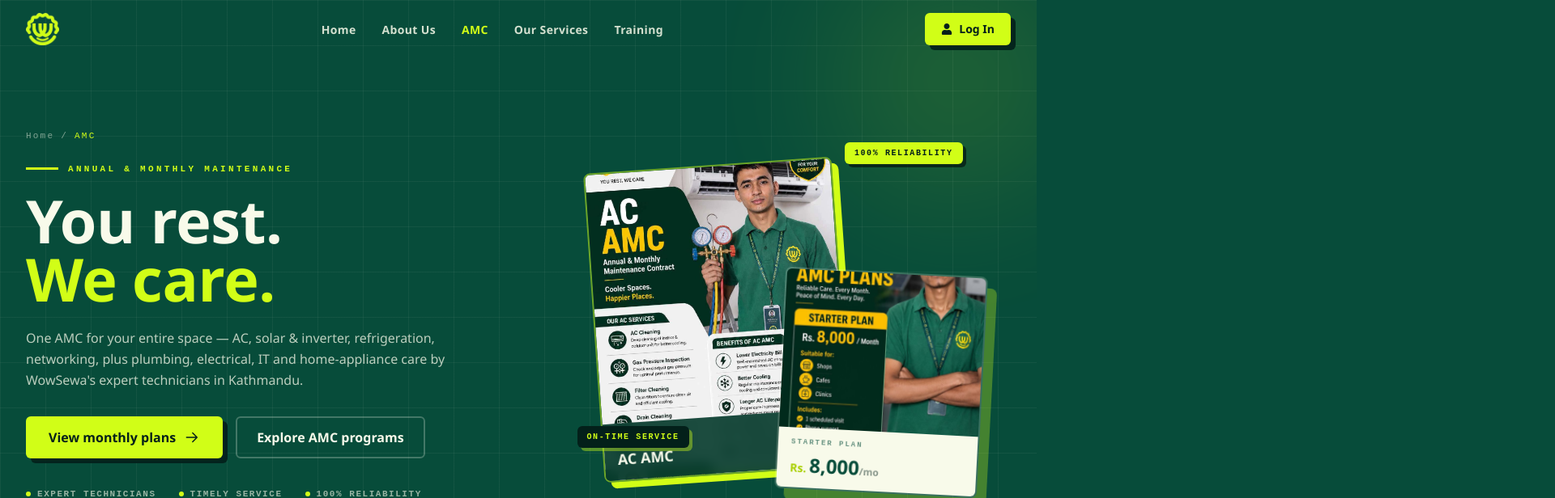
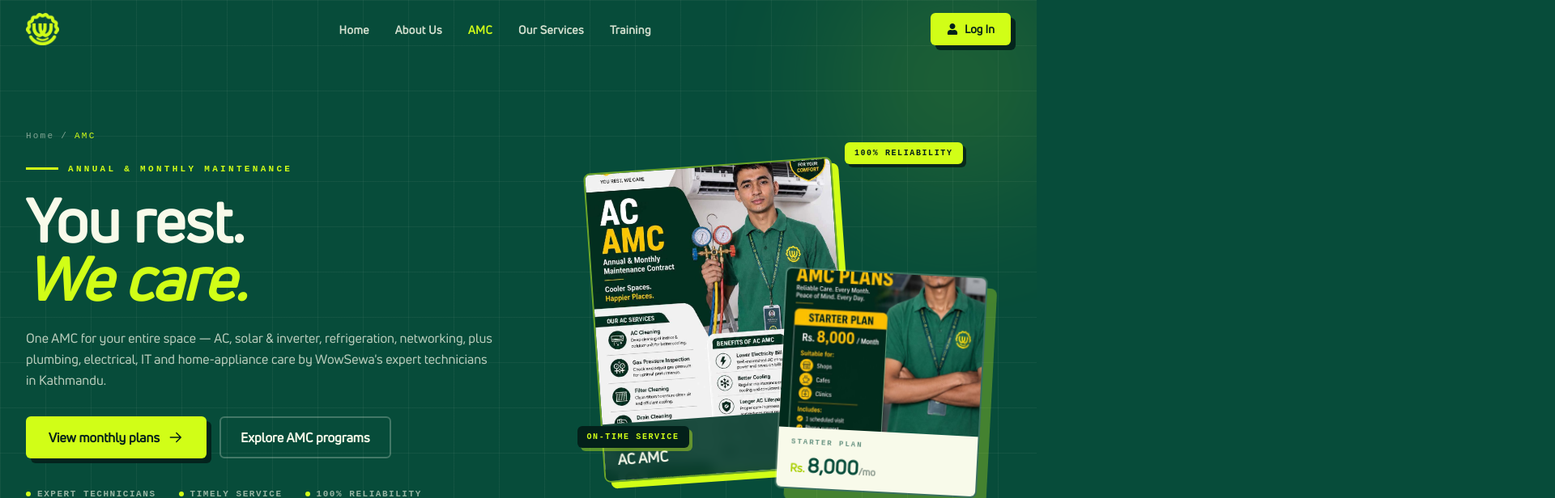
Before and after one commit to duckducky505/wowsewa-website, a React (Vite) app: page /amc in a window 1280 px wide. Shown: the top 616 px of the page at 81% size, 1920 px wide, since content can reach past the window. Built offline with nearby package versions, Linux system fonts and the light colour scheme.

Commit message:
Font and italic in selected

```diff
--- a/src/components/Hero/Hero.tsx
+++ b/src/components/Hero/Hero.tsx
@@ -375,7 +375,7 @@ export default function Hero() {
               <span className="text-outline-cream block text-[clamp(2.6rem,6vw,4.6rem)]">TO DEAD PIXELS,</span>
             </Reveal>
             <Reveal delay={280}>
-              <span className="block text-[clamp(2.6rem,6vw,4.6rem)] text-lime">
+              <span className="block text-[clamp(2.6rem,6vw,4.6rem)] text-lime italic">
                 <Scramble text="WE FIX HOME." delay={500} />
               </span>
             </Reveal>
--- a/src/components/Services/Services.tsx
+++ b/src/components/Services/Services.tsx
@@ -105,7 +105,7 @@ export default function Services() {
               <h2 className="font-display text-[clamp(2.2rem,5vw,3.9rem)] font-extrabold leading-[1.02] tracking-tight text-pine">
                 One crew for the
                 <br />
-                <span className="relative inline-block">
+                <span className="relative inline-block text-lime-deep italic">
                   whole house.
                   <svg viewBox="0 0 300 12" className="absolute -bottom-2 left-0 w-full" aria-hidden="true">
                     <path d="M3 9c60-6 180-6 294-3" stroke="#D1FE17" strokeWidth="6" fill="none" strokeLinecap="round" />
--- a/src/data/data.ts
+++ b/src/data/data.ts
@@ -42,19 +42,7 @@ import {
   IconCalendar,
 } from "../assets/icons/Icons";
 
-/* ---------------- images (employees & work) ---------------- */
-export const IMG = {
-  team: "https://image.qwenlm.ai/generated-images/ccedcf31-a2a7-4d44-b1bb-e46cfb56cb3f/_result.png",
-  plumber: "https://image.qwenlm.ai/generated-images/f97ec1a6-0218-48e9-86d5-0165166f9107/_result.png",
-  electrician: "https://image.qwenlm.ai/generated-images/3c06cf75-06d8-4069-9d8e-f2ffbe9bfe93/_result.png",
-  appliance: "https://image.qwenlm.ai/generated-images/405249b2-e457-4f5f-b4be-1df5a0478df2/_result.png",
-  it: "https://image.qwenlm.ai/generated-images/aa2fc5d6-e109-4d22-bde1-58fd9001f2e1/_result.png",
-  ac: "https://image.qwenlm.ai/generated-images/66b89f36-38f5-47e7-a924-72ffcdd762ff/_result.png",
-  painter: "https://image.qwenlm.ai/generated-images/ebfb78fb-d903-41cc-b86d-490c2f357d09/_result.png",
-  working: "https://image.qwenlm.ai/generated-images/20487d2b-d553-4f64-a194-0ee1493cb159/_result.png",
-  founder: "https://image.qwenlm.ai/generated-images/7a28877f-5de2-4cf8-9fd9-a7f50388905d/_result.png",
-  training: "https://image.qwenlm.ai/generated-images/53ecee50-3beb-4ad1-8565-66c14b1144ef/_result.png",
-};
+
 
 /* ---------------- services ---------------- */
 export type Service = {
@@ -155,14 +143,6 @@ export type Tech = {
   tags: string[];
 };
 
-export const TECHS: Tech[] = [
-  { name: "Ramesh Shrestha", role: "Master Plumber", img: IMG.plumber, rating: 4.9, jobs: 1240, years: 9, tags: ["Geyser", "Leak detection", "Bathroom fittings"] },
-  { name: "Bikash Gurung", role: "Licensed Electrician", img: IMG.electrician, rating: 4.8, jobs: 1560, years: 11, tags: ["Rewiring", "Inverter", "Emergency"] },
-  { name: "Sunita Tamang", role: "Appliance Specialist", img: IMG.appliance, rating: 4.9, jobs: 980, years: 6, tags: ["Washer", "RO purifier", "TV mounts"] },
-  { name: "Anisha Karki", role: "IT & Device Technician", img: IMG.it, rating: 5.0, jobs: 720, years: 5, tags: ["Laptops", "Screens", "Wi-Fi mesh"] },
-  { name: "Deepak Maharjan", role: "AC & Heating Expert", img: IMG.ac, rating: 4.8, jobs: 890, years: 8, tags: ["Gas refill", "Split AC", "Heaters"] },
-  { name: "Prakash Thapa", role: "Painting Contractor", img: IMG.painter, rating: 4.7, jobs: 460, years: 12, tags: ["Interior", "Damp-proof", "Texture"] },
-];
 
 /* ---------------- process ---------------- */
 export const STEPS = [
--- a/src/index.css
+++ b/src/index.css
@@ -2,18 +2,18 @@
 
 
 @font-face {
-  font-family: "Uni Neue";
+  font-family: "UniNeue";
   font-style: normal;
   font-weight: 100 500;
   font-display: swap;
-  src: url("../src/assets/fonts/UniNeueRegular.ttf") format("ttf");
+  src: url("../src/assets/fonts/UniNeueRegular.ttf") format("truetype");
 }
 @font-face {
-  font-family: "Uni Neue";
+  font-family: "UniNeue-Italic";
   font-style: normal;
   font-weight: 600 1000;
   font-display: swap;
-  src: url("../src/assets/fonts/UniNeueBlack-Italic.ttf") format("ttf");
+  src: url("../src/assets/fonts/UniNeueBlack-Italic.ttf") format("truetype");
 }
 
 @theme {
@@ -28,8 +28,8 @@
   --color-mist: #e9efd6;
   --color-fog: #b9c7ab;
 
-  --font-display: "Uni Neue", "Bricolage Grotesque", "Segoe UI", sans-serif;
-  --font-body: "Uni Neue", "Instrument Sans", "Segoe UI", sans-serif;
+  --font-display: "UniNeue", "Bricolage Grotesque", "Segoe UI", sans-serif;
+  --font-body: "UniNeue", "Instrument Sans", "Segoe UI", sans-serif;
   --font-mono: "JetBrains Mono", "Courier New", monospace;
 
   --shadow-hard-lime: 8px 8px 0 0 #d1fe17;
--- a/src/pages/AMC/AMC.jsx
+++ b/src/pages/AMC/AMC.jsx
@@ -76,7 +76,7 @@ export default function AMC() {
               </p>
               <h1 className="mt-5 font-display font-extrabold leading-[0.98] tracking-tight">
                 <span className="block text-[clamp(2.6rem,5.8vw,4.6rem)]">You rest.</span>
-                <span className="block text-[clamp(2.6rem,5.8vw,4.6rem)] text-lime">We care.</span>
+                <span className="block text-[clamp(2.6rem,5.8vw,4.6rem)] text-lime italic">We care.</span>
               </h1>
               <p className="mt-6 max-w-xl text-[16px] leading-relaxed text-cream/75">
                 One AMC for your entire space — AC, solar &amp; inverter, refrigeration,
--- a/src/pages/About/About.jsx
+++ b/src/pages/About/About.jsx
@@ -47,7 +47,7 @@ export default function About() {
                 <h1 className="font-display font-extrabold leading-[0.97] tracking-tight">
                   <Reveal delay={80}><span className="block text-[clamp(2.7rem,6.4vw,5rem)] text-cream">ONE NUMBER.</span></Reveal>
                   <Reveal delay={180}><span className="text-outline-cream block text-[clamp(2.7rem,6.4vw,5rem)]">SIX TRADES.</span></Reveal>
-                  <Reveal delay={280}><span className="block text-[clamp(2.7rem,6.4vw,5rem)] text-lime">ZERO NO-SHOWS.</span></Reveal>
+                  <Reveal delay={280}><span className="block text-[clamp(2.7rem,6.4vw,5rem)] text-lime italic">ZERO NO-SHOWS.</span></Reveal>
                 </h1>
                 <Reveal delay={380}>
                   <p className="mt-7 max-w-xl text-[16.5px] leading-relaxed text-cream/75">
--- a/src/pages/Training/Training.jsx
+++ b/src/pages/Training/Training.jsx
@@ -80,7 +80,7 @@ export default function Training() {
                 <h1 className="mt-6 font-display font-extrabold leading-[0.98] tracking-tight">
                   <Reveal delay={140}><span className="block text-[clamp(2.5rem,5.6vw,4.4rem)]">Learn a trade.</span></Reveal>
                   <Reveal delay={230}><span className="text-outline-cream block text-[clamp(2.5rem,5.6vw,4.4rem)]">Earn a badge.</span></Reveal>
-                  <Reveal delay={320}><span className="block text-[clamp(2.5rem,5.6vw,4.4rem)] text-lime">Join the network.</span></Reveal>
+                  <Reveal delay={320}><span className="block text-[clamp(2.5rem,5.6vw,4.4rem)] text-lime italic">Join the network.</span></Reveal>
                 </h1>
                 <Reveal delay={400}>
                   <p className="mt-6 max-w-xl text-[16px] leading-relaxed text-cream/75">
```
